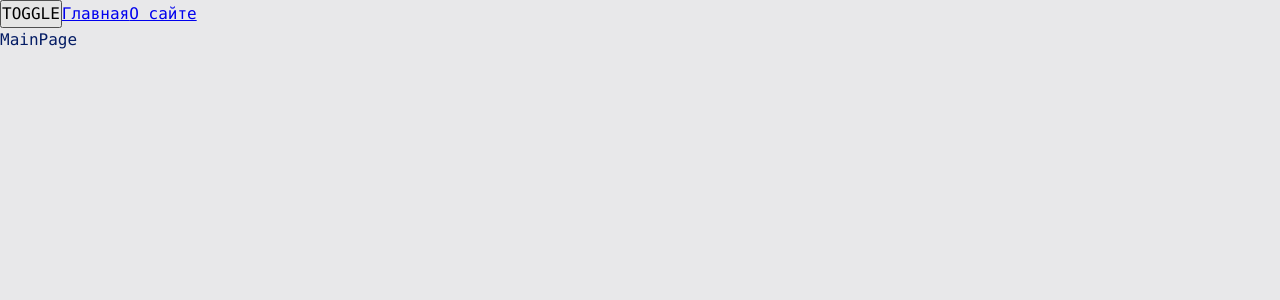
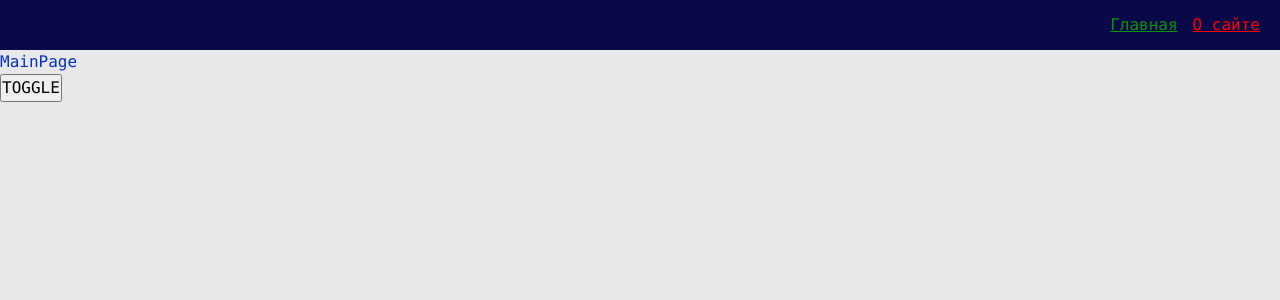
Before and after one commit to DimagioS/React-ContentPlatform, a React app: page / in a window 1280 px wide. Shown: the top 300 px of the page. Built offline with nearby package versions, Linux system fonts and the light colour scheme.

Commit message:
Add: Navbar component

```diff
--- a/src/app/App.tsx
+++ b/src/app/App.tsx
@@ -1,6 +1,6 @@
-import { Link } from "react-router-dom";
+import { classNames } from "shared/lib/classNames/classNames";
+import { Navbar } from "widgets/Navbar";
 import { useTheme } from "./providers/ThemeProvider/lib/useTheme";
-import { classNames } from "shared/lib/classNames/classNames";
 import AppRouter from "./providers/router/ui/AppRouter";
 import './styles/index.scss'
 
@@ -9,11 +9,10 @@
 
   return (
     <div className={classNames('app', {}, [theme])}>
-      <button onClick={toggleTheme}>TOGGLE</button>
-      <Link to={'/'}>Главная</Link>
-      <Link to={'/about'}>О сайте</Link>
-      <AppRouter />
-    </div>
+    <Navbar />
+    <AppRouter />
+    <button onClick={toggleTheme}>TOGGLE</button>
+</div>
   )
 }
 
--- a/src/app/styles/themes/dark.scss
+++ b/src/app/styles/themes/dark.scss
@@ -1,6 +1,9 @@
 .app.dark {
     --bg-color: #090949;
+    --inverted-bg-color: #e8e8ea;
 
     --primary-color: #049604;
     --secondary-color: #04ff04;
+    --inveted-primary-color: #0232c2;
+    --inveted-secondary-color: #0449e0;
 }
--- a/src/app/styles/themes/normal.scss
+++ b/src/app/styles/themes/normal.scss
@@ -1,6 +1,9 @@
 .app.light {
     --bg-color: #e8e8ea;
+    --inverted-bg-color: #090949;
 
-    --primary-color: #041c65;
+    --primary-color: #0232c2;
     --secondary-color: #0449e0;
+    --inverted-primary-color: #049604;
+    --inverted-secondary-color: #04ff04;
 }
--- a/src/app/styles/variables/global.scss
+++ b/src/app/styles/variables/global.scss
@@ -1,5 +1,5 @@
 :root {
-    --font-family-main: Consolas, 'Times New Roman', Serif;
+    --font-family-main: Consolas, "Times New Roman", Serif;
 
     --font-size-m: 16px;
     --font-line-m: 24px;
@@ -8,4 +8,7 @@
     --font-size-l: 24px;
     --font-line-l: 32px;
     --font-l: var(--font-size-l) / var(--font-line-l) var(--font-family-main);
+
+    // Размеры
+    --navbar-height: 50px;
 }
--- /dev/null
+++ b/src/shared/AppLink/AppLink.module.scss
@@ -0,0 +1,15 @@
+.AppLink {
+    color: var(--primary-color);
+}
+
+.primary {
+    color: var(--primary-color);
+}
+
+.secondary {
+    color: var(--inverted-primary-color);
+}
+
+.red {
+   color: red;
+}
--- /dev/null
+++ b/src/shared/AppLink/AppLink.tsx
@@ -0,0 +1,35 @@
+import { FC } from "react";
+import { Link, LinkProps } from "react-router-dom";
+import { classNames } from 'shared/lib/classNames/classNames';
+import styles from './AppLink.module.scss';
+
+export enum AppLinkTheme {
+    PRIMARY = 'primary',
+    SECONDARY = 'secondary',
+    RED = 'red',
+}
+
+interface AppLinkProps extends LinkProps {
+    className?: string;
+    theme?: AppLinkTheme;
+}
+
+export const AppLink: FC<AppLinkProps> = (props) => {
+    const {
+        to,
+        className,
+        children,
+        theme = AppLinkTheme.PRIMARY,
+        ...otherProps
+    } = props;
+
+    return (
+        <Link
+            to={to}
+            className={classNames(styles.AppLink, {}, [className, styles[theme]])}
+            {...otherProps}
+        >
+            {children}
+        </Link>
+    );
+};
--- a/src/shared/lib/classNames/classNames.ts
+++ b/src/shared/lib/classNames/classNames.ts
@@ -1,9 +1,9 @@
 type Mods = Record<string, boolean | string>
 
-export function classNames(cls: string, mods: Mods, additional: string[]): string {
+export function classNames(cls: string, mods: Mods = {}, additional: string[] = []): string {
     return [
         cls,
-        ...additional,
+        ...additional.filter(Boolean),
         ...Object.entries(mods)
             .filter(([className, value]) => Boolean(value))
             .map(([className]) => className)
--- /dev/null
+++ b/src/widgets/Navbar/index.ts
@@ -0,0 +1,5 @@
+import {Navbar} from "./ui/Navbar";
+
+export {
+    Navbar,
+}
--- /dev/null
+++ b/src/widgets/Navbar/ui/Navbar.module.scss
@@ -0,0 +1,16 @@
+.navbar {
+    width: 100%;
+    height: var(--navbar-height);
+    background: var(--inverted-bg-color);
+    display: flex;
+    align-items: center;
+    padding: 20px;
+}
+
+.links {
+    margin-left: auto;
+}
+
+.mainLink {
+    margin-right: 15px;
+}
--- /dev/null
+++ b/src/widgets/Navbar/ui/Navbar.tsx
@@ -0,0 +1,22 @@
+import { classNames } from "shared/lib/classNames/classNames";
+import { AppLink, AppLinkTheme } from 'shared/AppLink/AppLink';
+import styles from './Navbar.module.scss';
+
+interface NavbarProps {
+    className?: string;
+}
+
+export const Navbar = ({className}: NavbarProps) => {
+    return (
+        <div className={classNames (styles.navbar, {}, [className])}>
+            <div className={styles.links}>
+                <AppLink theme={AppLinkTheme.SECONDARY} to={'/'} className={styles.mainLink}>
+                    Главная
+                </AppLink>
+                <AppLink theme={AppLinkTheme.RED} to={'/about'}>
+                    О сайте
+                </AppLink>
+            </div>
+        </div>
+    );
+};
```
